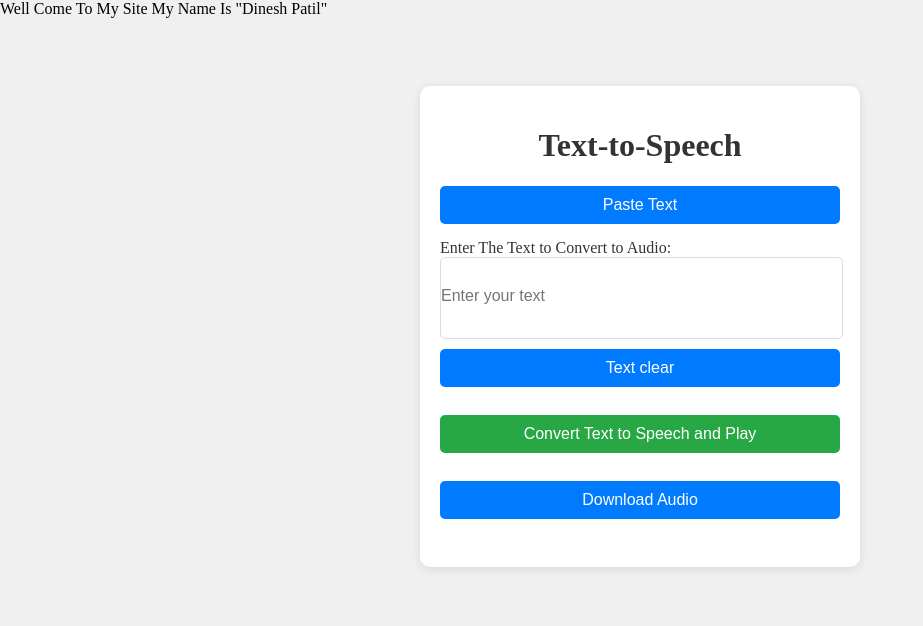
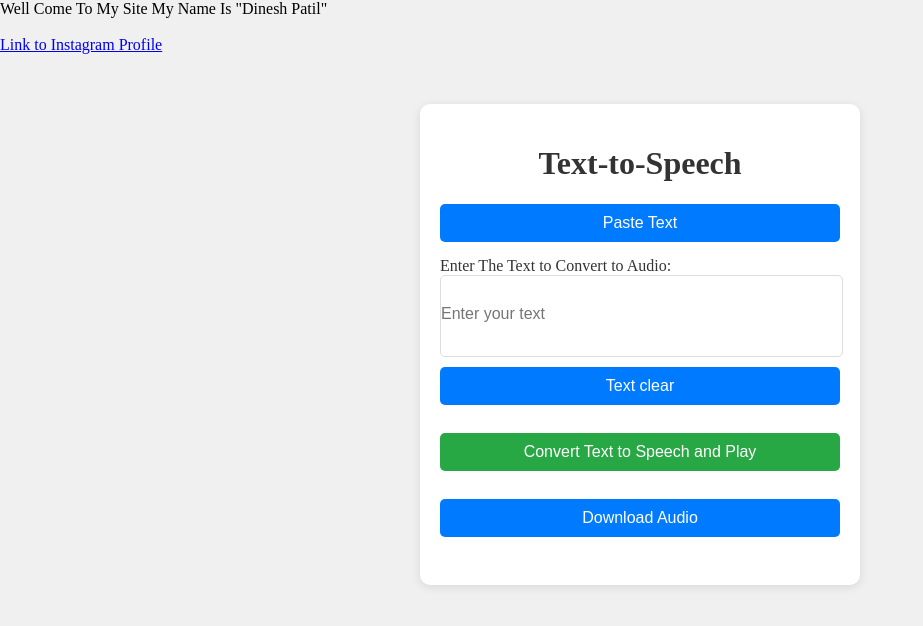
Before and after one commit to Dineshpatil7052/Ds.code, a plain HTML site: page index.html in a window 1280 px wide. Shown: the whole page, without its empty margins (0-923 px from the left). Drawn offline with Linux system fonts and the light colour scheme.

Commit message:
Update index.html

```diff
--- a/index.html
+++ b/index.html
@@ -113,7 +113,8 @@ text{
 
 <body>
     <div>Well Come To My Site My Name Is "Dinesh Patil"</div><br>
-        <link rel="Instagram" href="https://instagram.com/dinesh_patil_12345?igshid=MzRlODBiNWFlZA==">
+        <a href="https://instagram.com/dinesh_patil_12345?igshid=MzRlODBiNWFlZA==" target="_blank">Link to Instagram Profile</a>
+
 
     <div id="box">
         <h1>Text-to-Speech</h1>
```
